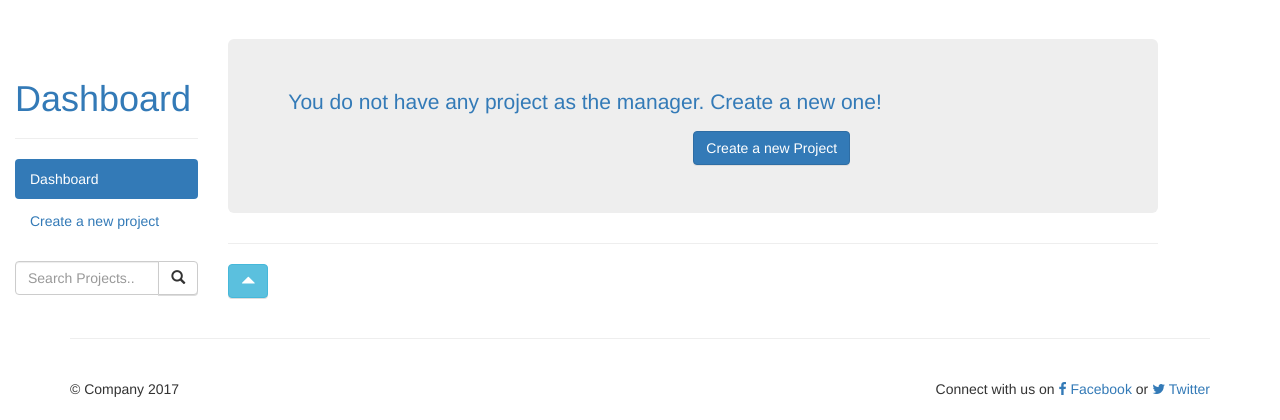
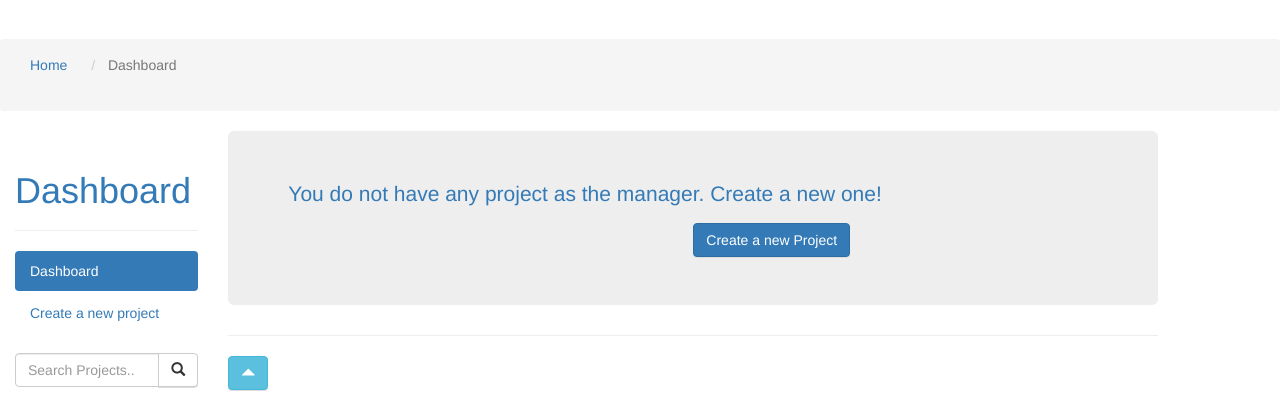
Before and after one commit to boogh/she, a Django app: template SHE34/src/HE3/templates/HE3/dashboard.html in a window 1280 px wide. Shown: the part 51-471 px from the top of the page. Run offline with Django 3.2, Linux system fonts and the light colour scheme; the template is opened without the code that fills it, so the values that code supplies are empty; some libraries are stand-ins or nearby versions.

Commit message:
Added bread crumbs to the profiles and dashboard

```diff
--- a/SHE34/src/HE3/templates/HE3/baseHE.html
+++ b/SHE34/src/HE3/templates/HE3/baseHE.html
@@ -1,6 +1,16 @@
 
 {% extends 'base.html' %}
+
 {% load staticfiles %}
+
+{% block splash %}
+    <ul class="breadcrumb">
+        <li class="breadcrumb" > <a href="{% url 'home' %}">Home</a> </li>
+        {% block breadcrumb %}
+        {% endblock %}
+    </ul>
+{% endblock %}
+
 {% block container %}
     <div class="container-fluid">
         <div class="row content">
--- a/SHE34/src/HE3/templates/HE3/dashboard.html
+++ b/SHE34/src/HE3/templates/HE3/dashboard.html
@@ -1,9 +1,12 @@
 {% extends "HE3/baseHE.html" %}
 {% load staticfiles %}
 
-
 {% block titleOfPage %}  Dashboard  {% endblock %}
 {% block dashboard-active %} active {% endblock %}
+
+{% block breadcrumb %}
+    <li class="breadcrumb-reverse active"> <a class="text-muted" href="{% url 'profiles:dashboard:user-dashboard' %}"> Dashboard </a> </li>
+{% endblock breadcrumb %}
 
 {% block content %}
     <div class="col-sm-9" >
@@ -58,20 +61,20 @@
 
                                 <td> {{ project.evaluators.all | length }} evaluators</td>
                                 <td>{{ project.evaluation_for_project.all | length }} submitted evaluations</td>
-                                <td class="text-center">
-                                    <span class="btn-group-sm">
-                                    <a class="btn btn-info btn-sm" href=" {% url 'profiles:dashboard:project_update' project.id %}">
+                                <td class="text-center btn-group-sm">
+                                    <span class="">
+                                    <a class="btn btn-info" href=" {% url 'profiles:dashboard:project_update' project.id %}">
                                         <span class="glyphicon glyphicon-pencil" aria-hidden="true"></span>
                                         Edit
                                     </a>
-                                    <a class="btn btn-primary btn-sm" href="#">
+                                    <a class="btn btn-primary" href="#">
                                         <span class="glyphicon glyphicon-wrench" aria-hidden="true"></span>
                                         Merge
                                     </a>
                                     </span>
 
-                                    <span class="btn-group-xs">
-                                    <a class="btn btn-warning btn-xs" href="{% url 'profiles:dashboard:project_delete' project.id %}">
+                                    <span class="btn btn-sm">
+                                    <a class="btn btn-warning" href="{% url 'profiles:dashboard:project_delete' project.id %}">
                                         <span class="glyphicon glyphicon-remove" aria-hidden="true"></span>
                                         Del
                                     </a>
@@ -138,7 +141,7 @@
                                     </a>
                                     {% endif %}
 
-                                    <a class="btn btn-warning" href="{% url 'profiles:dashboard:delete-evaluator' project.id %}">
+                                        <a class="btn btn-warning" href="{% url 'profiles:dashboard:delete-evaluator' project.id %}">
                                         <span class="glyphicon glyphicon-remove " aria-hidden="true"></span>
                                         Del
                                     </a>
```
Also changed, not shown: SHE34/src/profiles/templates/profiles/edit_profile.html (+9 -1 lines), SHE34/src/profiles/templates/profiles/show_profile.html (+7 -0 lines).
